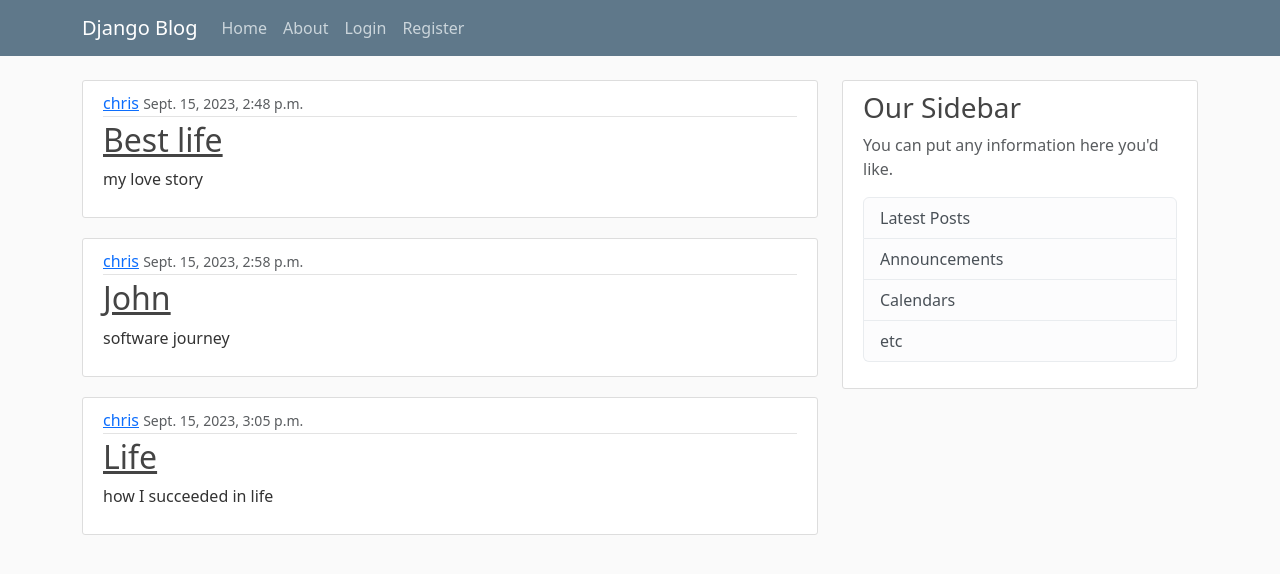
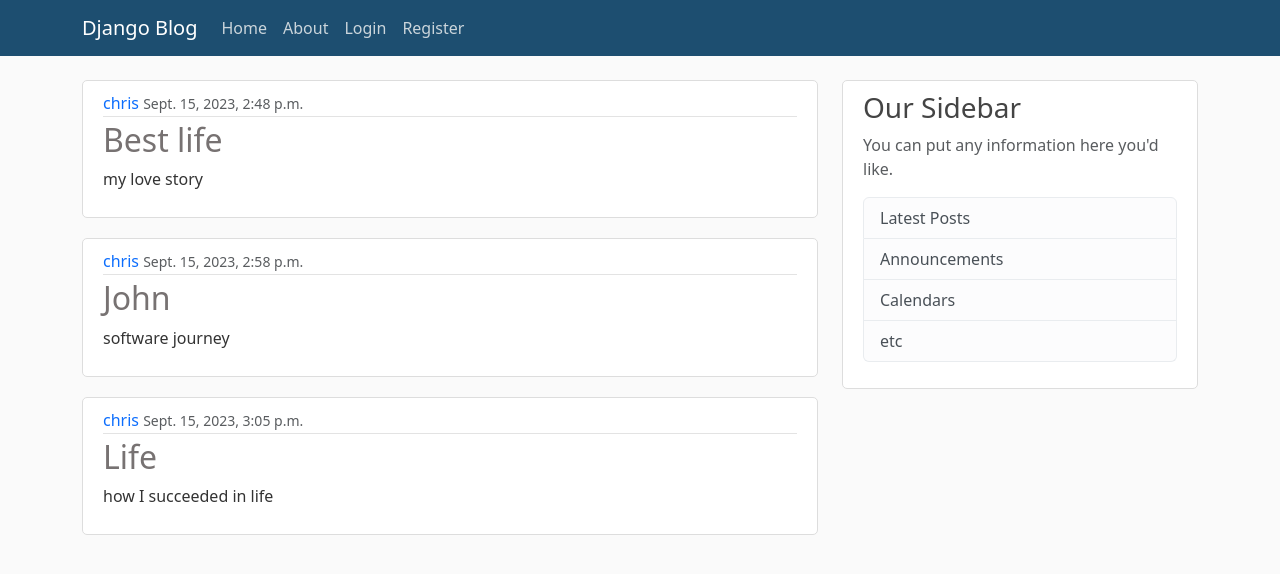
Before and after one commit to hakichris/python_project, a Django app: page /blog/ in a window 1280 px wide. Shown: the top 574 px of the page. Run offline with Django 4.2, Linux system fonts and the light colour scheme; data comes from the database, SQL or seed files in the repository.

Commit message:
Update main.css

```diff
--- a/blog/templates/static /blog/main.css
+++ b/blog/static/blog/main.css
@@ -8,12 +8,16 @@ body {
     color: #444444;
   }
 
+  a {
+    text-decoration: none;
+  }
+
   ul {
     margin: 0;
   }
 
   .bg-steel {
-    background-color: #5f788a;
+    background-color: #1d4e70;
   }
 
   .site-header .navbar-nav .nav-link {
@@ -32,12 +36,12 @@ body {
     background: #ffffff;
     padding: 10px 20px;
     border: 1px solid #dddddd;
-    border-radius: 3px;
+    border-radius: 5px;
     margin-bottom: 20px;
   }
 
   .article-title {
-    color: #444444;
+    color: #777272;
   }
 
   a.article-title:hover {
```
